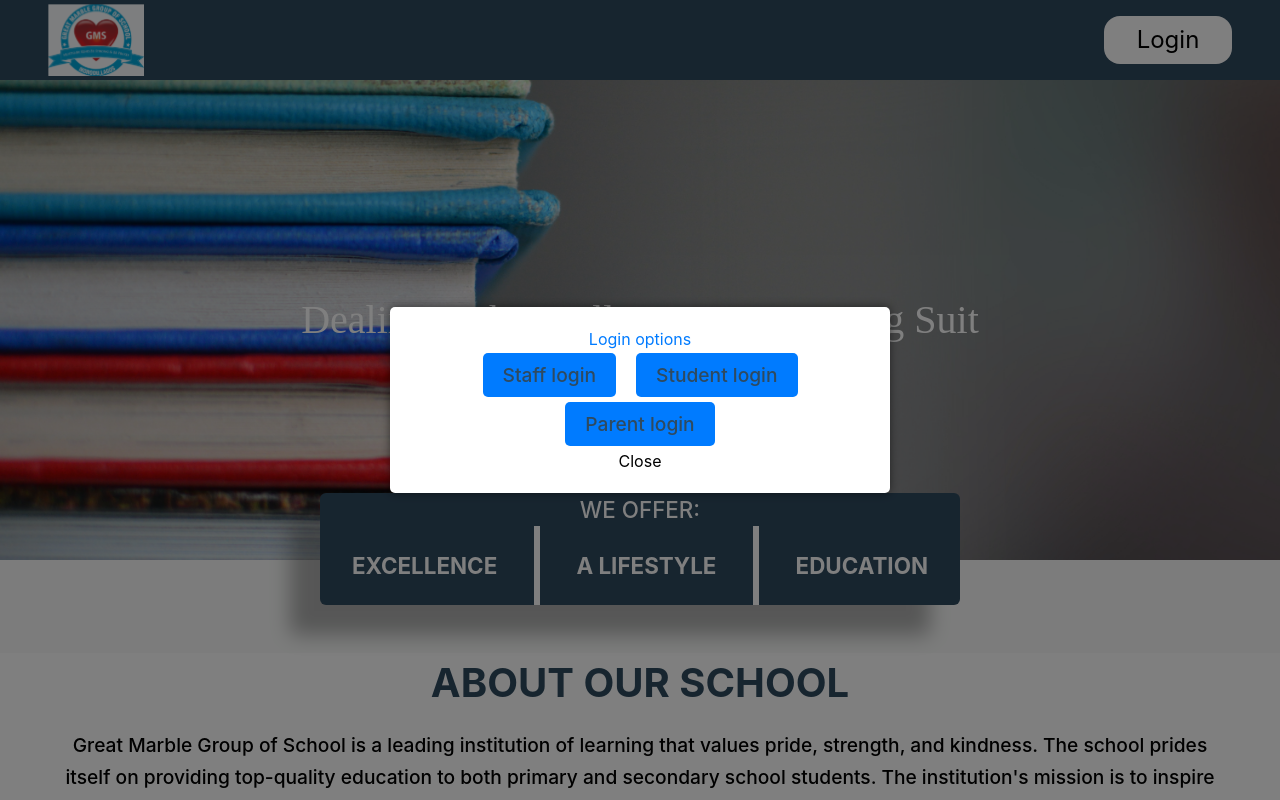
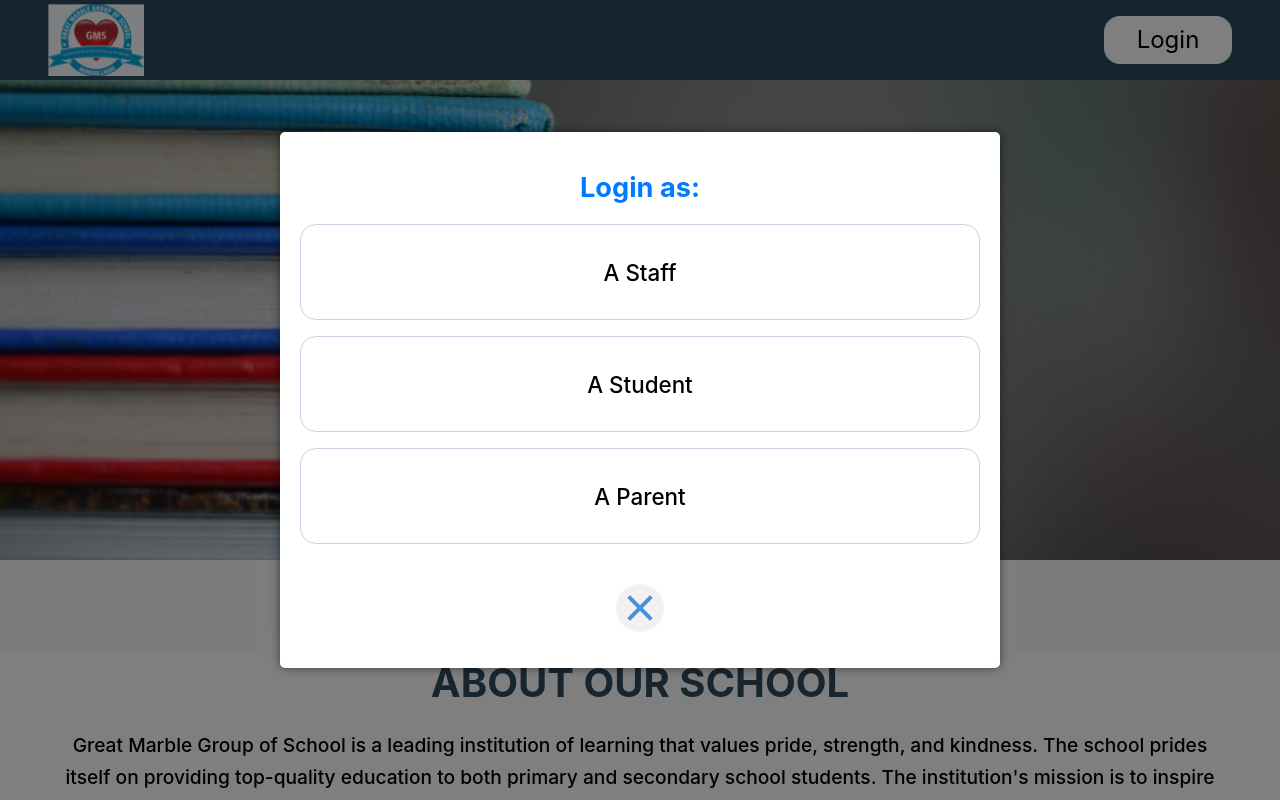
Before and after one commit to Robinson-Taiwo/Gms-website, a React (Vite) app: page / in a window 1280 px wide. Both pictures are taken after a click on the button "Login". Shown: the top 800 px of the page. Built offline with nearby package versions, Linux system fonts and the light colour scheme; a web font is replaced by a local one.

Commit message:
overlay design

```diff
--- a/src/App.css
+++ b/src/App.css
@@ -413,52 +413,79 @@ button.slick-arrow.slick-next {
   border-radius: 5px;
   box-shadow: 0 0 10px rgba(0, 0, 0, 0.5);
   padding: 20px;
-  max-width: 500px;
-  width: 100%;
-  max-height: 90%;
-  overflow-y: auto;
+  /* max-width: 50rem; */
+  /* width: 100%; */
+  width: 45rem;
+  height: fit-content;
+  /* max-height: 100%; */
+  /* overflow-y: auto; */
   text-align: center;
+  @apply flex flex-col
 }
 
-h2 {
+.login-opt {
   color: #007bff;
-  margin-top: 0;
+  margin-top: 1rem;
+  @apply text-[1.7rem] font-bold mb-[1rem]
 }
 
-ul {
+.orderedList {
   list-style: none;
   margin: 0;
   padding: 0;
+  @apply flex flex-col gap-[1rem]
 }
 
-li {
-  display: inline-block;
-  margin: 10px;
+.li {
+  /* display: inline-block; */
+  border: 0.1rem solid rgb(206, 206, 228);
+  height: 6rem;
+  border-radius: 1rem;
+  @apply flex flex-col items-center justify-center text-[black] font-medium
 }
 
 a {
-  color: #fff;
   text-decoration: none;
-  padding: 10px 20px;
-  border-radius: 5px;
-  background-color: #007bff;
+  @apply h-[100%] w-[100%] flex justify-center items-center text-[1.4rem] text-[black]
+  /* padding: 10px 20px; */
+  /* border-radius: 5px; */
+  /* background-color: #007bff; */
 }
 
-li a:hover {
-  background-color: #0062cc;
+.li a:hover {
+  background-color: #2f4a5f;
+  border-radius: 1rem;
+
+  @apply text-[white]
 }
 
-button {
+/* button {
   color: #fff;
   background-color: #007bff;
   border: none;
   border-radius: 5px;
   padding: 10px 20px;
   margin-top: 20px;
-}
+} */
 
 .li:hover {
   background-color: #2f4a5f;
+  @aply text-[white]
+}
+
+.close-btn {
+  @apply mt-[1.5rem] p-[1rem] flex h-[100%] w-[100%] justify-center items-center
+}
+
+.close-icon {
+  border-radius: 50%;
+  @apply h-[3rem] w-[3rem] bg-[#f5f0f0]
+}
+
+
+.close-icon:hover {
+  border-radius: 50%;
+  @apply h-[3rem] w-[3rem] bg-[#2f4a5f] text-[white]
 }
 
 
@@ -467,11 +494,86 @@ button {
 
 
 
+@media (max-width: 767px) {
 
 
 
+  .overlay {
+    position: fixed;
+    top: 0;
+    left: 0;
+    width: 100%;
+    height: 100%;
+    background-color: rgba(0, 0, 0, 0.5);
+    z-index: 9999;
+    display: flex;
+    justify-content: center;
+    align-items: center;
+  }
 
-@media (max-width: 767px) {
+  .modal {
+    background-color: #fff;
+    border-radius: 5px;
+    box-shadow: 0 0 10px rgba(0, 0, 0, 0.5);
+    padding: 20px;
+    max-width: 500px;
+    width: 100%;
+    max-height: 90%;
+    overflow-y: auto;
+    text-align: center;
+  }
+
+  .login-opt {
+    color: #007bff;
+    margin-top: 0;
+  }
+
+  .orderedList {
+    list-style: none;
+    margin: 0;
+    padding: 0;
+    @apply gap-[0.2rem]
+  }
+
+  .li {
+    display: inline-block;
+    margin: 10px;
+    border: none;
+    @apply h-[3rem]
+  }
+
+  a {
+    color: #fff;
+    text-decoration: none;
+    padding: 10px 20px;
+    border-radius: 5px;
+    background-color: #007bff;
+    @apply text-[1rem]
+  }
+
+  .li a:hover {
+    background-color: #0062cc;
+  }
+
+  .close-btn {
+    color: #fff;
+    background-color: white;
+    border: none;
+    border-radius: 5px;
+    padding: 10px 20px;
+    margin-top: 20px;
+  }
+
+  .close-icon {
+    border-radius: 50%;
+    @apply h-[2rem] w-[2rem] bg-[#f5f0f0]
+  }
+
+
+  .li:hover {
+    background-color: #2f4a5f;
+  }
+
 
   .home {
     max-width: 100vw;
@@ -779,7 +881,7 @@ button {
 
 
   .footer {
-    @apply items-center w-[100vw] bg-[#2f4a5f] justify-center flex flex-col mt-[15rem] h-[auto]
+    @apply items-center w-[100vw] bg-[#2f4a5f] justify-center flex flex-col mt-[29rem] h-[auto]
   }
 
   .footer2 {
--- a/src/App.jsx
+++ b/src/App.jsx
@@ -5,6 +5,8 @@ import "slick-carousel/slick/slick.css";
 import "slick-carousel/slick/slick-theme.css";
 import Slider from "react-slick";
 import logo1 from "../src/assets/logo1.svg"
+import close from "../src/assets/close.svg"
+
 import pin from "../src/assets/pin.png"
 import Kindness from "./Kindness";
 import Pride from "./Pride";
@@ -24,7 +26,6 @@ AOS.init({
   disableMutationObserver: false, // disables automatic mutations' detections (advanced)
   debounceDelay: 50, // the delay on debounce used while resizing window (advanced)
   throttleDelay: 99, // the delay on throttle used while scrolling the page (advanced)
-
 
   // Settings that can be overridden on per-element basis, by `data-aos-*` attributes:
   offset: 120, // offset (in px) from the original trigger point
@@ -102,13 +103,13 @@ const App = () => {
       {showModal && (
         <div className="overlay">
           <div className="modal">
-            <h2>Login options</h2>
-            <ul>
-              <li className="li" ><a href="staff-login.html">Staff login</a></li>
-              <li className="li" ><a href="student-login.html">Student login</a></li>
-              <li className="li"><a href="parent-login.html">Parent login</a></li>
+            <h2 className="login-opt" >Login as:</h2>
+            <ul className="orderedList">
+              <li className="li" ><a href="staff-login.html"> A Staff </a></li>
+              <li className="li" ><a href="student-login.html"> A Student </a></li>
+              <li className="li"><a href="parent-login.html"> A Parent</a></li>
             </ul>
-            <button onClick={closeModal}>Close</button>
+            <button className="close-btn" onClick={closeModal}><img className="close-icon" src={close} alt="" /></button>
           </div>
         </div>
       )}
```
Also changed, not shown: src/assets/close.svg (added).
